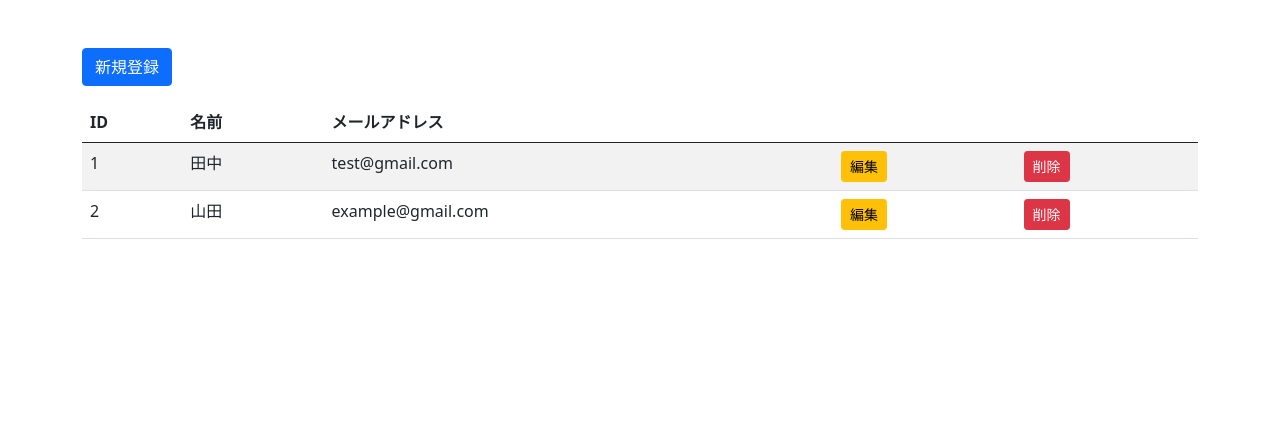
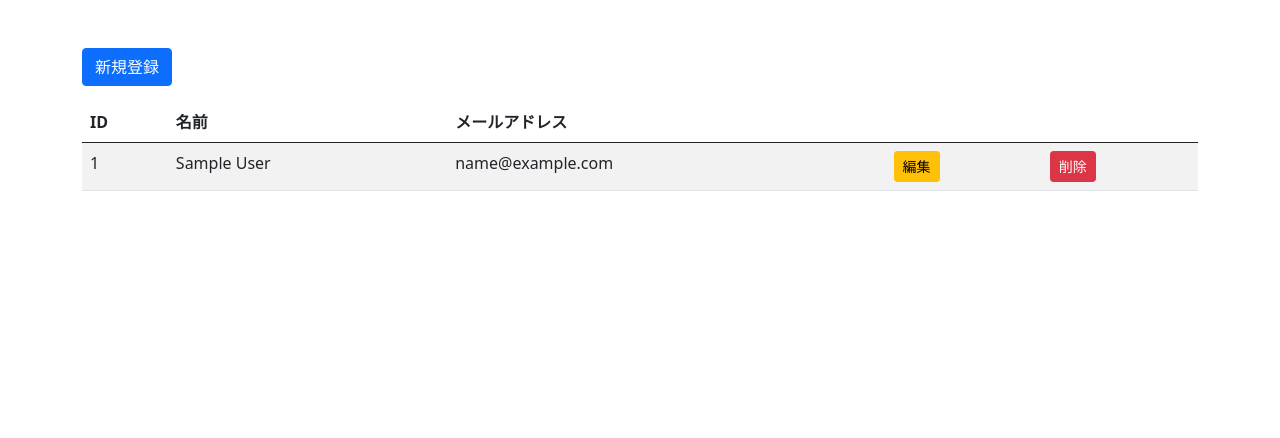
Before and after one commit to Hiromu1663/MyFriends, a PHP site: page /index.php in a window 1280 px wide. Shown: the part 56-494 px from the top of the page. Run offline with PHP 8.4, Linux system fonts and the light colour scheme; tables that the repository leaves empty hold one stand-in row (values such as "Sample post").

Commit message:
MyFriendsシステム動画14分まで完了

```diff
--- a/database.php
+++ b/database.php
@@ -22,6 +22,23 @@ class Database {
     $stmt = $dbh->prepare("INSERT INTO users SET name = ?, email = ?");
     $stmt->execute([$input["name"], $input["email"]]);
   }
+
+// 友達全員取得
+function all() {
+  $dbh = $this->connect();
+  $stmt = $dbh->prepare("SELECT*FROM users");
+  $stmt->execute();
+  return $stmt->fetchAll(PDO::FETCH_ASSOC);
+}
+
+// 友達１人を取得
+function find($id) {
+  $dbh = $this->connect();
+  $stmt = $dbh->prepare("SELECT*FROM users WHERE id = ?");
+  $stmt->execute([$id]);
+  return $stmt->fetchAll(PDO::FETCH_ASSOC);
+}
+
 }
 
 ?>
--- a/views/create.php
+++ b/views/create.php
@@ -13,6 +13,7 @@ if(!empty($_POST)) {
     $database->store($_POST);
 
     header("Location: ./index.php");
+    exit;
 }
 ?>
 
--- a/views/index.php
+++ b/views/index.php
@@ -1,5 +1,18 @@
+<?php
+require_once("../database.php");
+// アクセスの度に実行する
+$database = new Database();
+$friends = $database->all();
+
+
+
+?>
+
+
+
 <!DOCTYPE html>
 <html lang="en">
+
 <head>
     <meta charset="UTF-8">
     <meta http-equiv="X-UA-Compatible" content="IE=edge">
@@ -8,6 +21,7 @@
 
     <link href="https://cdn.jsdelivr.net/npm/bootstrap@5.0.0-beta1/dist/css/bootstrap.min.css" rel="stylesheet" integrity="sha384-giJF6kkoqNQ00vy+HMDP7azOuL0xtbfIcaT9wjKHr8RbDVddVHyTfAAsrekwKmP1" crossorigin="anonymous">
 </head>
+
 <body class="d-flex flex-column min-vh-100">
 
     <!-- ヘッダー -->
@@ -30,20 +44,15 @@
                     </tr>
                 </thead>
                 <tbody>
-                    <tr>
-                        <td>1</td>
-                        <td>田中</td>
-                        <td>test@gmail.com</td>
-                        <td><a href="./edit.php?id=1" class="btn btn-warning btn-sm">編集</a></td>
-                        <td><a href="./index.php?id=1" class="btn btn-danger btn-sm">削除</a></td>
-                    </tr>
-                    <tr>
-                        <td>2</td>
-                        <td>山田</td>
-                        <td>example@gmail.com</td>
-                        <td><a href="./edit.php?id=2" class="btn btn-warning btn-sm">編集</a></td>
-                        <td><a href="./index.php?id=2" class="btn btn-danger btn-sm">削除</a></td>
-                    </tr>
+                    <?php foreach ($friends as $friend) : ?>
+                        <tr>
+                            <td><?php echo $friend["id"]; ?></td>
+                            <td><?php echo $friend["name"]; ?></td>
+                            <td><?php echo $friend["email"]; ?></td>
+                            <td><a href="./edit.php?id=<?php echo $friend["id"]; ?>" class="btn btn-warning btn-sm">編集</a></td>
+                            <td><a href="./index.php?id=1" class="btn btn-danger btn-sm">削除</a></td>
+                        </tr>
+                    <?php endforeach ?>
                 </tbody>
             </table>
         </div>
@@ -54,4 +63,5 @@
 
     <script src="https://cdn.jsdelivr.net/npm/bootstrap@5.0.0-beta2/dist/js/bootstrap.bundle.min.js" integrity="sha384-b5kHyXgcpbZJO/tY9Ul7kGkf1S0CWuKcCD38l8YkeH8z8QjE0GmW1gYU5S9FOnJ0" crossorigin="anonymous"></script>
 </body>
+
 </html>
```
Also changed, not shown: views/edit.php (+20 -5 lines).
